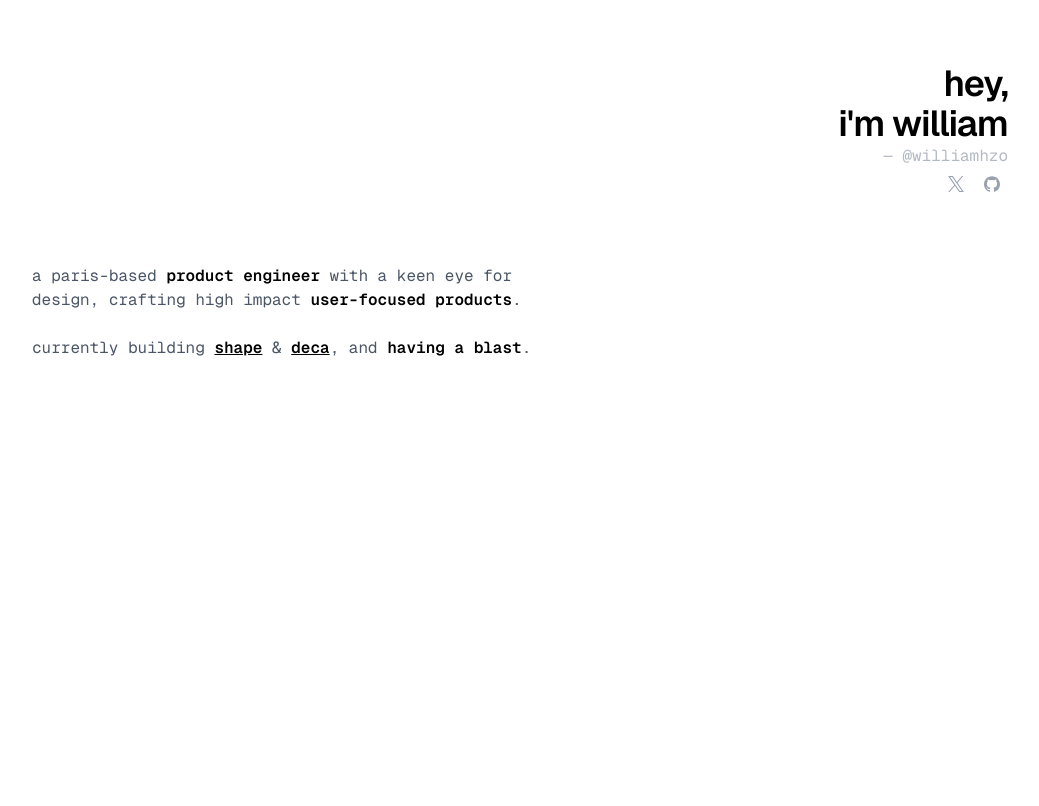
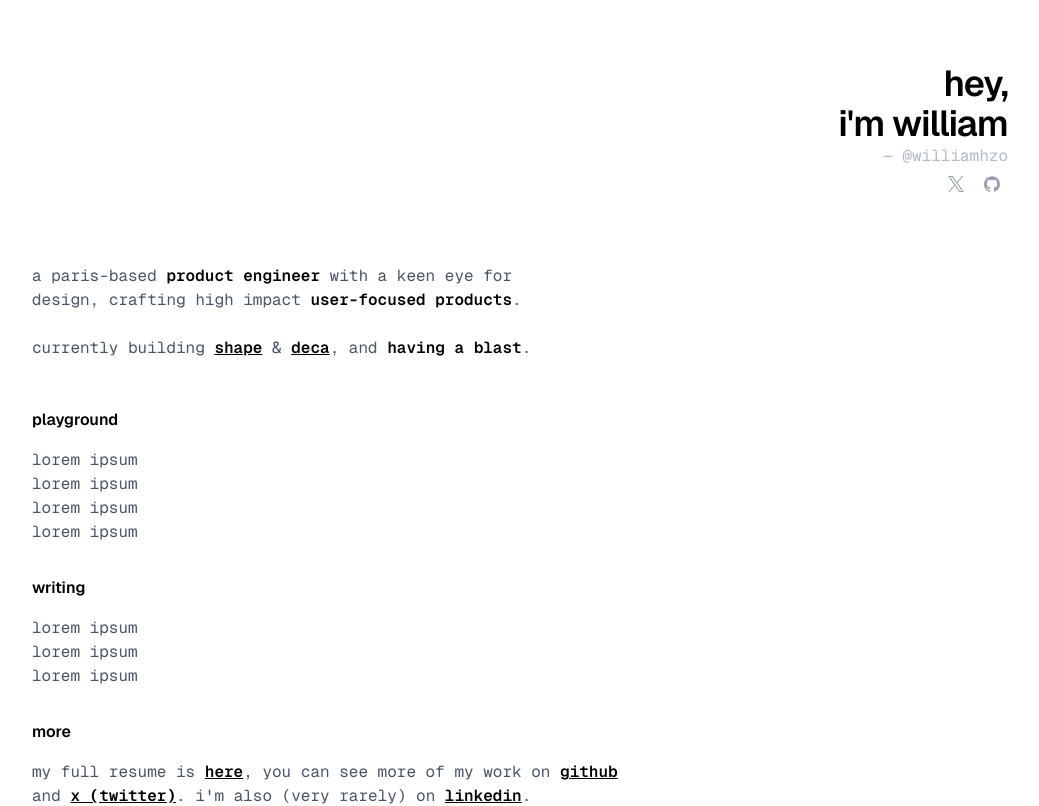
Before and after one commit to williamhzo/williamhzo.me, a Next.js app: page / in a window 1280 px wide. Shown: the top 806 px of the page, without its empty margins (120-1159 px from the left). Built offline with nearby package versions, Linux system fonts and the light colour scheme.

Commit message:
refactor

```diff
--- a/app/page.tsx
+++ b/app/page.tsx
@@ -1,15 +1,41 @@
 import { InlineLink } from "@/components/link";
 import { paths } from "@/constants";
 import { Hero } from "@/components/hero";
+import { SpinningText } from "@/components/spinning-text";
 
 export default function Home() {
   return (
     <div className="mx-auto flex max-w-screen-lg flex-col gap-12 px-6 pt-24 font-mono">
-      <Hero />
+      <div className="mx-auto flex w-full max-w-screen-xl flex-col gap-4">
+        <div className="group -mt-8 flex items-center justify-end gap-32">
+          <SpinningText
+            className="-mt-4 font-mono text-sm uppercase opacity-0 transition-opacity duration-750 group-hover:opacity-100"
+            radius={5.5}
+            duration={15}
+          >
+            {`web3 • engineering • design • craft • `}
+          </SpinningText>
 
-      <div className="mx-auto max-w-screen-md">
+          <Hero />
+        </div>
+
+        <div className="group mt-12 flex max-w-prose flex-col gap-0 text-balance">
+          <h2>
+            a paris-based <em>product engineer</em> with a keen eye for design,
+            crafting high impact <em>user-focused products</em>.
+          </h2>
+
+          <p className="mt-6">
+            currently building <InlineLink href={paths.shape}>shape</InlineLink>{" "}
+            & <InlineLink href={paths.deca}>deca</InlineLink>, and{" "}
+            <em>having a blast</em>.
+          </p>
+        </div>
+      </div>
+
+      <div className="flex flex-col gap-8">
         <div>
-          <h3 className="mb-4 font-sans text-7xl font-light tracking-tight">
+          <h3 className="mb-4 font-sans font-semibold text-black">
             playground
           </h3>
           <div>lorem ipsum</div>
@@ -19,19 +45,15 @@ export default function Home() {
         </div>
 
         <div>
-          <h3 className="mb-4 font-sans text-7xl font-light tracking-tight">
-            writing
-          </h3>
+          <h3 className="mb-4 font-sans font-semibold text-black">writing</h3>
           <div>lorem ipsum</div>
           <div>lorem ipsum</div>
           <div>lorem ipsum</div>
         </div>
 
         <div>
-          <h3 className="mb-4 font-sans text-7xl font-light tracking-tight">
-            more
-          </h3>
-          <p>
+          <h3 className="mb-4 font-sans font-semibold text-black">more</h3>
+          <p className="max-w-prose text-pretty">
             my full resume is <InlineLink href={paths.cv}>here</InlineLink>, you
             can see more of my work on{" "}
             <InlineLink href={paths.github}>github</InlineLink> and{" "}
--- a/components/hero.tsx
+++ b/components/hero.tsx
@@ -1,30 +1,15 @@
 "use client";
 
-import { SpinningText } from "@/components/spinning-text";
 import { ElementType } from "react";
 import { XIcon } from "@/components/icons";
 import { GithubIcon } from "@/components/icons";
 import { FC } from "react";
 import { paths } from "@/constants";
-import { InlineLink, Link } from "@/components/link";
-import { motion, Variants } from "motion/react";
-import { useCopyToClipboard } from "@/hooks";
-import { Clipboard, Check } from "lucide-react";
+import { Link } from "@/components/link";
+import { motion } from "motion/react";
 
 export const Hero: FC = () => {
-  const [copiedText, copy] = useCopyToClipboard();
-
   return (
-    <div className="mx-auto flex min-h-[100dvh] w-full max-w-screen-xl flex-col gap-4">
-      <div className="group -mt-8 flex items-center justify-end gap-32">
-        <SpinningText
-          className="-mt-4 font-mono text-sm uppercase opacity-0 transition-opacity duration-750 group-hover:opacity-100"
-          radius={5.5}
-          duration={15}
-        >
-          {`web3 • engineering • design • craft • `}
-        </SpinningText>
-
     <div className="flex flex-col items-end">
       <motion.h1
         className="text-right font-sans text-4xl font-semibold tracking-tight text-black select-none"
@@ -58,28 +43,6 @@ export const Hero: FC = () => {
         <SocialLink href={paths.github} icon={GithubIcon} />
       </motion.ul>
     </div>
-      </div>
-
-      <motion.div
-        className="group mt-12"
-        initial={{ opacity: 0 }}
-        animate={{ opacity: 1 }}
-        transition={{ duration: 0.2, delay: 0.15 }}
-      >
-        <div className="flex max-w-prose flex-col gap-0 text-balance">
-          <h2>
-            a paris-based <em>product engineer</em> with a keen eye for design,
-            crafting high impact <em>user-focused products</em>.
-          </h2>
-
-          <p className="mt-6">
-            currently building <InlineLink href={paths.shape}>shape</InlineLink>{" "}
-            & <InlineLink href={paths.deca}>deca</InlineLink>, and{" "}
-            <em>having a blast</em>.
-          </p>
-        </div>
-      </motion.div>
-    </div>
   );
 };
 
```
Lines whose indentation alone changed are shown as unchanged.
